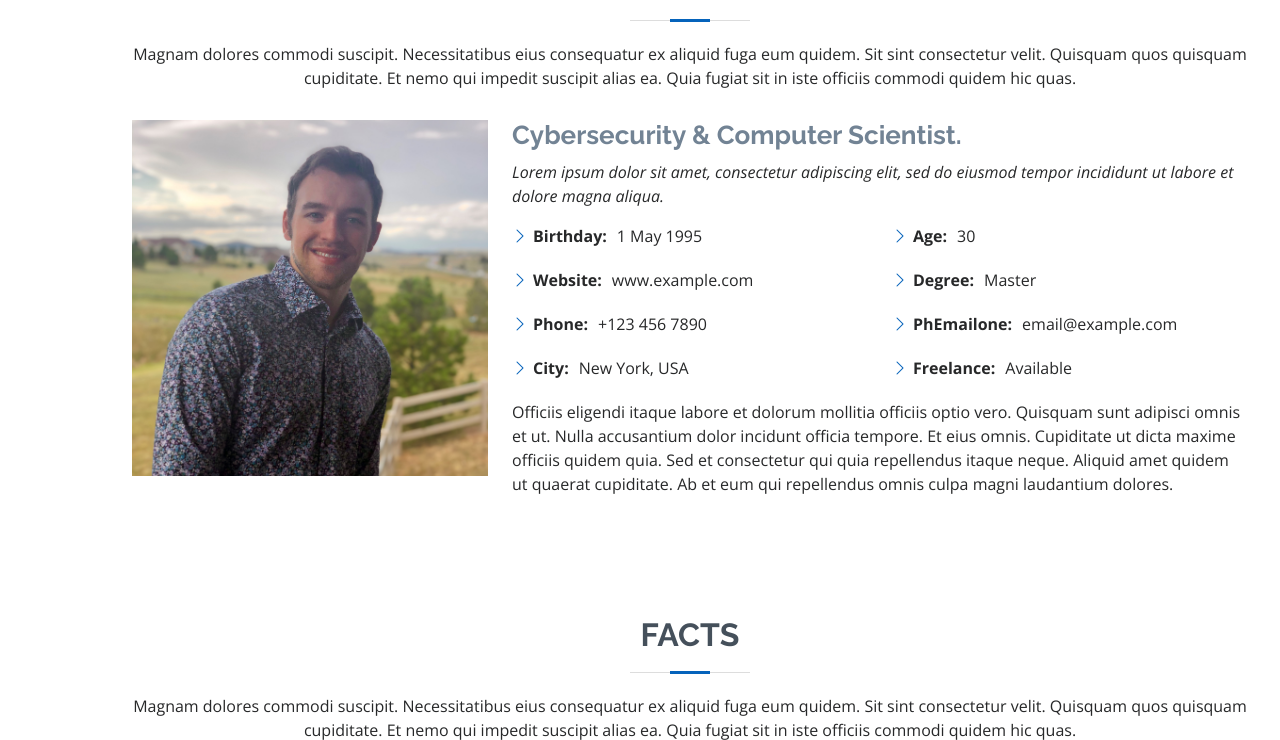
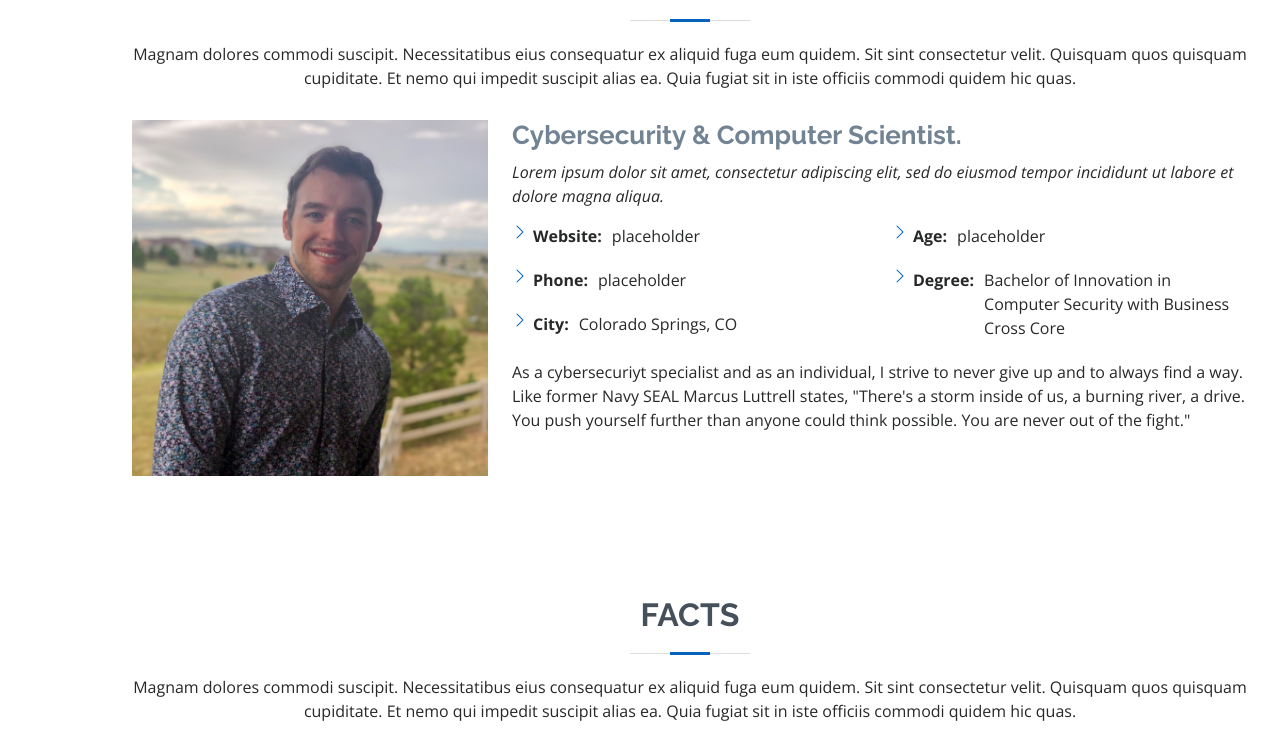
Before and after one commit to Brandon-Bullock/Brandon-Bullock.github.io, a PHP site: page /index1.html in a window 1280 px wide. Shown: the part 896-1636 px from the top of the page. Run offline with PHP 8.4, Linux system fonts and the light colour scheme.

Commit message:
updated about info

```diff
--- a/assets/css/style.css
+++ b/assets/css/style.css
@@ -401,7 +401,6 @@ section {
 .about .content ul li {
   margin-bottom: 20px;
   display: flex;
-  align-items: center;
 }
 
 .about .content ul strong {
--- a/index1.html
+++ b/index1.html
@@ -90,24 +90,24 @@
             <div class="row">
               <div class="col-lg-6">
                 <ul>
-                  <li><i class="bi bi-chevron-right"></i> <strong>Birthday:</strong> <span>1 May 1995</span></li>
-                  <li><i class="bi bi-chevron-right"></i> <strong>Website:</strong> <span>www.example.com</span></li>
-                  <li><i class="bi bi-chevron-right"></i> <strong>Phone:</strong> <span>+123 456 7890</span></li>
-                  <li><i class="bi bi-chevron-right"></i> <strong>City:</strong> <span>New York, USA</span></li>
+                  <!--<li><i class="bi bi-chevron-right"></i> <strong>Birthday:</strong> <span>placeholder</span></li>-->
+                  <li><i class="bi bi-chevron-right"></i> <strong>Website:</strong> <span>placeholder</span></li>
+                  <li><i class="bi bi-chevron-right"></i> <strong>Phone:</strong> <span>placeholder</span></li>
+                  <li><i class="bi bi-chevron-right"></i> <strong>City:</strong> <span>Colorado Springs, CO</span></li>
                 </ul>
               </div>
               <div class="col-lg-6">
                 <ul>
-                  <li><i class="bi bi-chevron-right"></i> <strong>Age:</strong> <span>30</span></li>
-                  <li><i class="bi bi-chevron-right"></i> <strong>Degree:</strong> <span>Master</span></li>
-                  <li><i class="bi bi-chevron-right"></i> <strong>PhEmailone:</strong> <span>email@example.com</span></li>
-                  <li><i class="bi bi-chevron-right"></i> <strong>Freelance:</strong> <span>Available</span></li>
+                  <li><i class="bi bi-chevron-right"></i> <strong>Age:</strong> <span>placeholder</span></li>
+                  <li><i class="bi bi-chevron-right"></i> <strong>Degree:</strong> <span>Bachelor of Innovation in Computer Security with Business Cross Core</span></li>
+                  <!--<li><i class="bi bi-chevron-right"></i> <strong>PhEmailone:</strong> <span>placeholder</span></li>-->
+                  <!--<li><i class="bi bi-chevron-right"></i> <strong>Freelance:</strong> <span>placeholder</span></li>-->
                 </ul>
               </div>
             </div>
             <p>
-              Officiis eligendi itaque labore et dolorum mollitia officiis optio vero. Quisquam sunt adipisci omnis et ut. Nulla accusantium dolor incidunt officia tempore. Et eius omnis.
-              Cupiditate ut dicta maxime officiis quidem quia. Sed et consectetur qui quia repellendus itaque neque. Aliquid amet quidem ut quaerat cupiditate. Ab et eum qui repellendus omnis culpa magni laudantium dolores.
+              As a cybersecuriyt specialist and as an individual, I strive to never give up and to always find a way.  Like former Navy SEAL Marcus Luttrell states,
+              "There's a storm inside of us, a burning river, a drive.  You push yourself further than anyone could think possible.  You are never out of the fight."
             </p>
           </div>
         </div>
```
